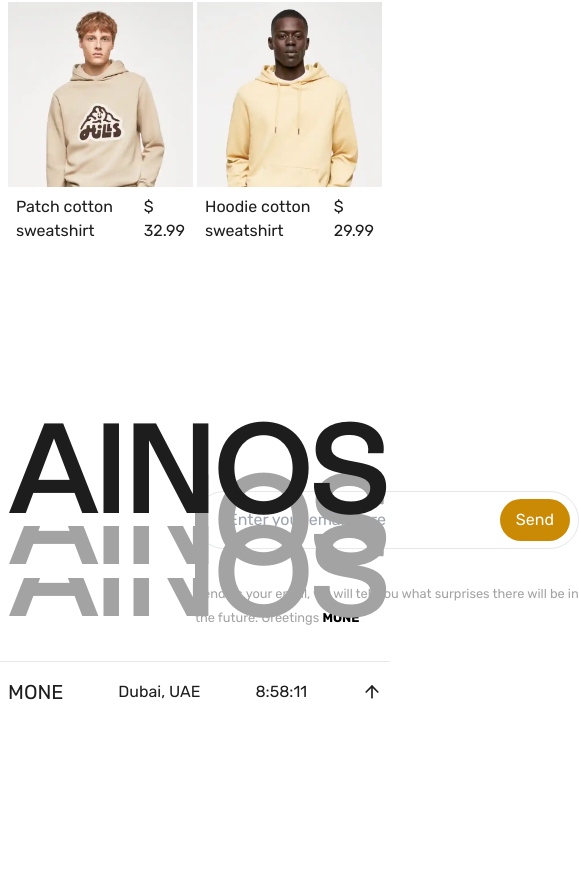
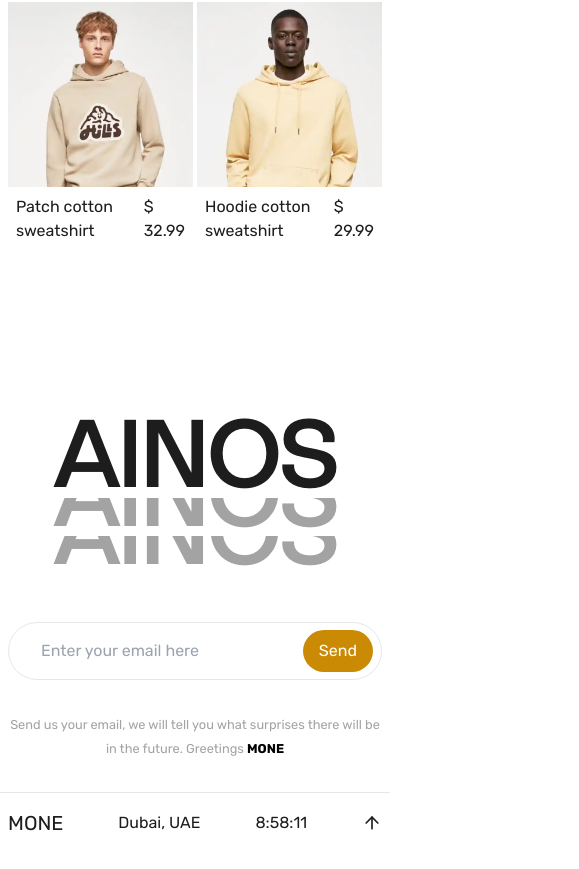
Before and after one commit to raffi23/demos, a React (Vite) app: page /demos/demo-09 in a window 390 px wide. Shown: the part 2667-3536 px from the top of the page, 579 px wide, since content can reach past the window. Before the commit the page ends 3405 px from the top, so only its background shows below. Built offline with nearby package versions, Linux system fonts and the light colour scheme; what unsplash-js would draw is missing.

Commit message:
fix: responsive on demo-09

```diff
--- a/src/animations/Demo-09/footer.tsx
+++ b/src/animations/Demo-09/footer.tsx
@@ -18,25 +18,25 @@ const Footer = () => {
 
   return (
     <footer className="mb-8">
-      <div className="mb-8 grid grid-cols-2 px-2">
+      <div className="mb-8 grid grid-cols-1 gap-12 px-2 text-center md:grid-cols-2 md:text-start">
         <div
           ref={scope}
-          className="text-9xl font-bold uppercase leading-[0.9] tracking-tighter"
+          className="text-8xl font-bold uppercase leading-[0.9] tracking-tighter md:text-9xl"
         >
           <h1 className="ainos relative z-30 bg-white">ainos</h1>
-          <h1 className="ainos relative z-20 -mt-16 bg-white text-neutral-400">
+          <h1 className="ainos relative z-20 -mt-12 bg-white text-neutral-400 md:-mt-16">
             ainos
           </h1>
-          <h1 className="ainos relative z-10 -mt-16 bg-white text-neutral-400">
+          <h1 className="ainos relative z-10 -mt-12 bg-white text-neutral-400 md:-mt-16">
             ainos
           </h1>
         </div>
         <div className="ml-auto mt-auto flex max-w-96 flex-col">
-          <search className="relative mb-8 w-96 rounded-full border p-4 px-8 text-white">
+          <search className="relative mb-8 w-full rounded-full border p-4 px-8 text-white md:w-96">
             <input
               type="text"
               placeholder="Enter your email here"
-              className="bg-transparent"
+              className="w-full bg-transparent"
             />
             <button className="absolute right-1 top-1/2 h-3/4 -translate-x-1 -translate-y-1/2 rounded-full bg-yellow-600 px-4">
               Send
--- a/src/animations/Demo-09/index.tsx
+++ b/src/animations/Demo-09/index.tsx
@@ -43,7 +43,7 @@ const Demo09 = () => {
       ],
       [
         "#text-2",
-        { marginLeft: [0, "80%"], opacity: [0, 1] },
+        { marginLeft: [0, "70%"], opacity: [0, 1] },
         { delay: stagger(0.25), ...transition },
       ],
       [
```
